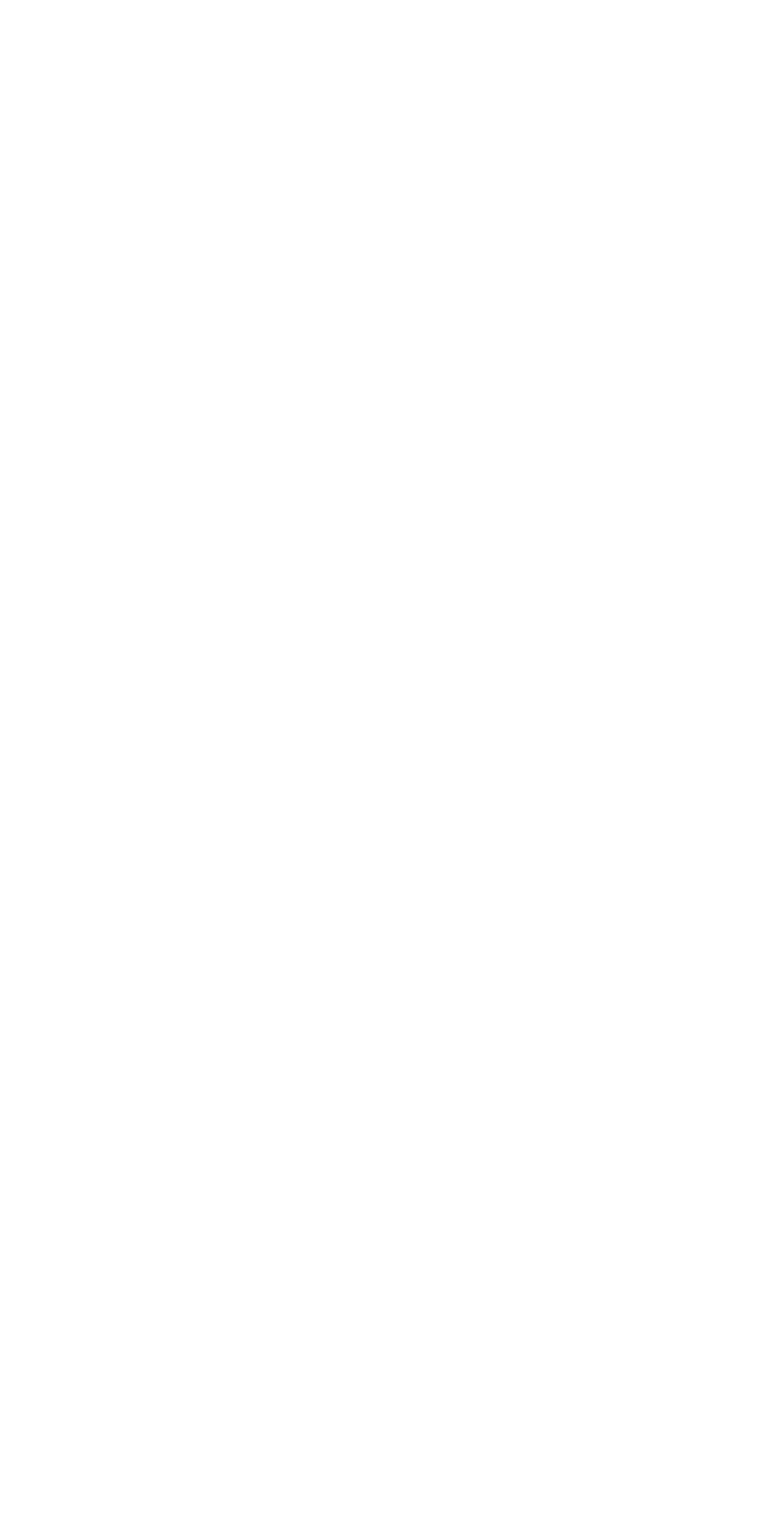
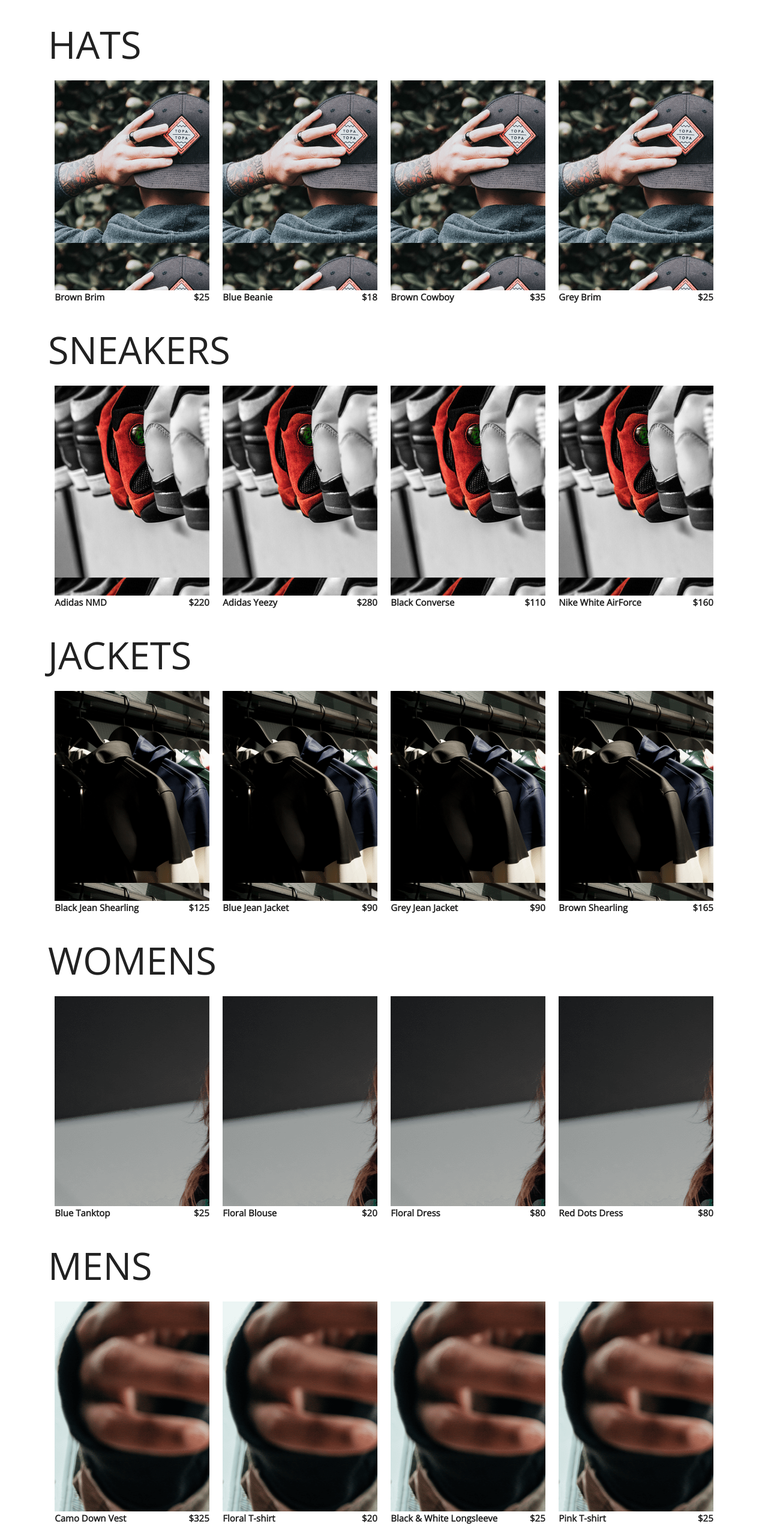
Before and after one commit to kelvin-otieno/shopping-galore, a React (Create React App) app: page /shop in a window 1280 px wide. Shown: the part 100-2666 px from the top of the page at 60% size. Before the commit the page ends 800 px from the top, so only its background shows below. Built offline with nearby package versions, Linux system fonts and the light colour scheme.

Commit message:
updating app with shop page, collection preview and collection item

```diff
--- a/src/App.js
+++ b/src/App.js
@@ -2,6 +2,9 @@ import React from "react";
 import { Route, Switch } from "react-router-dom";
 import "./App.css";
 import HomePage from "./components/pages/homepage/homepage";
+import Shop from "./components/pages/shop/shop";
+import CollectionItem from "./components/collection-item/collection-item";
+import Collection from "./components/collection-preview/collection-preview";
 
 const Hats = (props) => {
   console.log(props)
@@ -18,6 +21,9 @@ function App() {
       <Switch>
         <Route exact path="/" component={HomePage} />
         <Route exact path="/shop/hats" component={Hats} />
+        <Route exact path="/shop" component={Shop} />
+        <Route exact path="/collection-item" component={CollectionItem} />
+        <Route exact path="/collection" component={Collection} />
       </Switch>
     </div>
   );
--- /dev/null
+++ b/src/components/collection-item/collection-item.jsx
@@ -0,0 +1,29 @@
+import React from "react";
+import "./collection-item.scss";
+
+const CollectionItem = ({ name, price, imageUrl }) => {
+  return (
+    <div>
+      <div className="collection-item col s12 m6 l3">
+        <div
+          style={{
+            backgroundImage: `url(${imageUrl})`,
+            height: "350px",
+          }}
+          className="valign-wrapper image"
+        >
+          <button className="btn waves-effect waves-red grey add-button">
+            ADD TO CART
+          </button>
+        </div>
+
+        <div>
+        <span className="left hoverable name">{name}</span>
+          <span className="right price hoverable">{`${"$"}${price}`}</span>
+        </div>
+      </div>
+    </div>
+  );
+};
+
+export default CollectionItem;
--- /dev/null
+++ b/src/components/collection-item/collection-item.scss
@@ -0,0 +1,28 @@
+.collection-item {
+  &:hover {
+    .image {
+      opacity: 0.7;
+    }
+
+    button {
+      display: block;
+    }
+  }
+
+}
+
+.add-button {
+  width: 90%;
+  text-align: center;
+  margin: auto;
+  margin-bottom: 10px;
+  display: none;
+}
+
+.name {
+  font-weight: bold;
+}
+
+.price {
+  font-weight: bold;
+}
--- /dev/null
+++ b/src/components/collection-preview/collection-preview.jsx
@@ -0,0 +1,20 @@
+import React from "react";
+import CollectionItem from "../collection-item/collection-item";
+import "./collection-preview.scss";
+
+const CollectionPreview = ({ title, items }) => {
+  return (
+    <div className="main-div">
+      <h1>{title.toUpperCase()}</h1>
+      <div className="row">
+        {items
+          .filter((item, index) => index < 4)
+          .map(({ id, ...otherProps }) => {
+            return <CollectionItem key={id} {...otherProps} />;
+          })}
+      </div>
+    </div>
+  );
+};
+
+export default CollectionPreview;
--- /dev/null
+++ b/src/components/collection-preview/collection-preview.scss
@@ -0,0 +1,5 @@
+.main-div {
+    margin-right: 20px;
+    margin-left: 20px;
+    margin-bottom: 10px;
+}
--- /dev/null
+++ b/src/components/pages/shop/shop.jsx
@@ -0,0 +1,28 @@
+import React, { Component } from "react";
+import SHOP_DATA from "../../../data/shop";
+import CollectionPreview from "../../collection-preview/collection-preview";
+import './shop.scss'
+
+class Shop extends Component {
+  constructor() {
+    super();
+    this.state = { shops: SHOP_DATA };
+  }
+
+  //   componentDidMount() {
+  //     this.setState({ shops: SHOP_DATA });
+  //   }
+
+  render() {
+    return (
+      <div className = "shop">
+        <h3>Collections</h3>
+        {this.state.shops.map(({ id, ...otherCollectionProps }) => (
+          <CollectionPreview key={id} {...otherCollectionProps} />
+        ))}
+      </div>
+    );
+  }
+}
+
+export default Shop;
--- /dev/null
+++ b/src/components/pages/shop/shop.scss
@@ -0,0 +1,3 @@
+.shop{
+    padding: 20px 60px;
+}
--- /dev/null
+++ b/src/data/shop.js
@@ -0,0 +1,249 @@
+const SHOP_DATA = [
+  {
+    id: 1,
+    title: "Hats",
+    routeName: "hats",
+    items: [
+      {
+        id: 1,
+        name: "Brown Brim",
+        imageUrl: require("../images/hats.png"),
+        price: 25,
+      },
+      {
+        id: 2,
+        name: "Blue Beanie",
+        imageUrl: require("../images/hats.png"),
+        price: 18,
+      },
+      {
+        id: 3,
+        name: "Brown Cowboy",
+        imageUrl: require("../images/hats.png"),
+        price: 35,
+      },
+      {
+        id: 4,
+        name: "Grey Brim",
+        imageUrl: require("../images/hats.png"),
+        price: 25,
+      },
+      {
+        id: 5,
+        name: "Green Beanie",
+        imageUrl: require("../images/hats.png"),
+        price: 18,
+      },
+      {
+        id: 6,
+        name: "Palm Tree Cap",
+        imageUrl: require("../images/hats.png"),
+        price: 14,
+      },
+      {
+        id: 7,
+        name: "Red Beanie",
+        imageUrl: require("../images/hats.png"),
+        price: 18,
+      },
+      {
+        id: 8,
+        name: "Wolf Cap",
+        imageUrl: require("../images/hats.png"),
+        price: 14,
+      },
+      {
+        id: 9,
+        name: "Blue Snapback",
+        imageUrl: require("../images/hats.png"),
+        price: 16,
+      },
+    ],
+  },
+  {
+    id: 2,
+    title: "Sneakers",
+    routeName: "sneakers",
+    items: [
+      {
+        id: 10,
+        name: "Adidas NMD",
+        imageUrl: require("../images/sneakers.png"),
+        price: 220,
+      },
+      {
+        id: 11,
+        name: "Adidas Yeezy",
+        imageUrl: require("../images/sneakers.png"),
+        price: 280,
+      },
+      {
+        id: 12,
+        name: "Black Converse",
+        imageUrl: require("../images/sneakers.png"),
+        price: 110,
+      },
+      {
+        id: 13,
+        name: "Nike White AirForce",
+        imageUrl: require("../images/sneakers.png"),
+        price: 160,
+      },
+      {
+        id: 14,
+        name: "Nike Red High Tops",
+        imageUrl: require("../images/sneakers.png"),
+        price: 160,
+      },
+      {
+        id: 15,
+        name: "Nike Brown High Tops",
+        imageUrl: require("../images/sneakers.png"),
+        price: 160,
+      },
+      {
+        id: 16,
+        name: "Air Jordan Limited",
+        imageUrl: require("../images/sneakers.png"),
+        price: 190,
+      },
+      {
+        id: 17,
+        name: "Timberlands",
+        imageUrl: require("../images/sneakers.png"),
+        price: 200,
+      },
+    ],
+  },
+  {
+    id: 3,
+    title: "Jackets",
+    routeName: "jackets",
+    items: [
+      {
+        id: 18,
+        name: "Black Jean Shearling",
+        imageUrl: require("../images/jackets.png"),
+        price: 125,
+      },
+      {
+        id: 19,
+        name: "Blue Jean Jacket",
+        imageUrl: require("../images/jackets.png"),
+        price: 90,
+      },
+      {
+        id: 20,
+        name: "Grey Jean Jacket",
+        imageUrl: require("../images/jackets.png"),
+        price: 90,
+      },
+      {
+        id: 21,
+        name: "Brown Shearling",
+        imageUrl: require("../images/jackets.png"),
+        price: 165,
+      },
+      {
+        id: 22,
+        name: "Tan Trench",
+        imageUrl: require("../images/jackets.png"),
+        price: 185,
+      },
+    ],
+  },
+  {
+    id: 4,
+    title: "Womens",
+    routeName: "womens",
+    items: [
+      {
+        id: 23,
+        name: "Blue Tanktop",
+        imageUrl: require("../images/womens.png"),
+        price: 25,
+      },
+      {
+        id: 24,
+        name: "Floral Blouse",
+        imageUrl: require("../images/womens.png"),
+        price: 20,
+      },
+      {
+        id: 25,
+        name: "Floral Dress",
+        imageUrl: require("../images/womens.png"),
+        price: 80,
+      },
+      {
+        id: 26,
+        name: "Red Dots Dress",
+        imageUrl: require("../images/womens.png"),
+        price: 80,
+      },
+      {
+        id: 27,
+        name: "Striped Sweater",
+        imageUrl: require("../images/womens.png"),
+        price: 45,
+      },
+      {
+        id: 28,
+        name: "Yellow Track Suit",
+        imageUrl: require("../images/womens.png"),
+        price: 135,
+      },
+      {
+        id: 29,
+        name: "White Blouse",
+        imageUrl: require("../images/womens.png"),
+        price: 20,
+      },
+    ],
+  },
+  {
+    id: 5,
+    title: "Mens",
+    routeName: "mens",
+    items: [
+      {
+        id: 30,
+        name: "Camo Down Vest",
+        imageUrl: require("../images/mens.png"),
+        price: 325,
+      },
+      {
+        id: 31,
+        name: "Floral T-shirt",
+        imageUrl: require("../images/mens.png"),
+        price: 20,
+      },
+      {
+        id: 32,
+        name: "Black & White Longsleeve",
+        imageUrl: require("../images/mens.png"),
+        price: 25,
+      },
+      {
+        id: 33,
+        name: "Pink T-shirt",
+        imageUrl: require("../images/mens.png"),
+        price: 25,
+      },
+      {
+        id: 34,
+        name: "Jean Long Sleeve",
+        imageUrl: require("../images/mens.png"),
+        price: 40,
+      },
+      {
+        id: 35,
+        name: "Burgundy T-shirt",
+        imageUrl: require("../images/mens.png"),
+        price: 25,
+      },
+    ],
+  },
+];
+
+export default SHOP_DATA;
```
